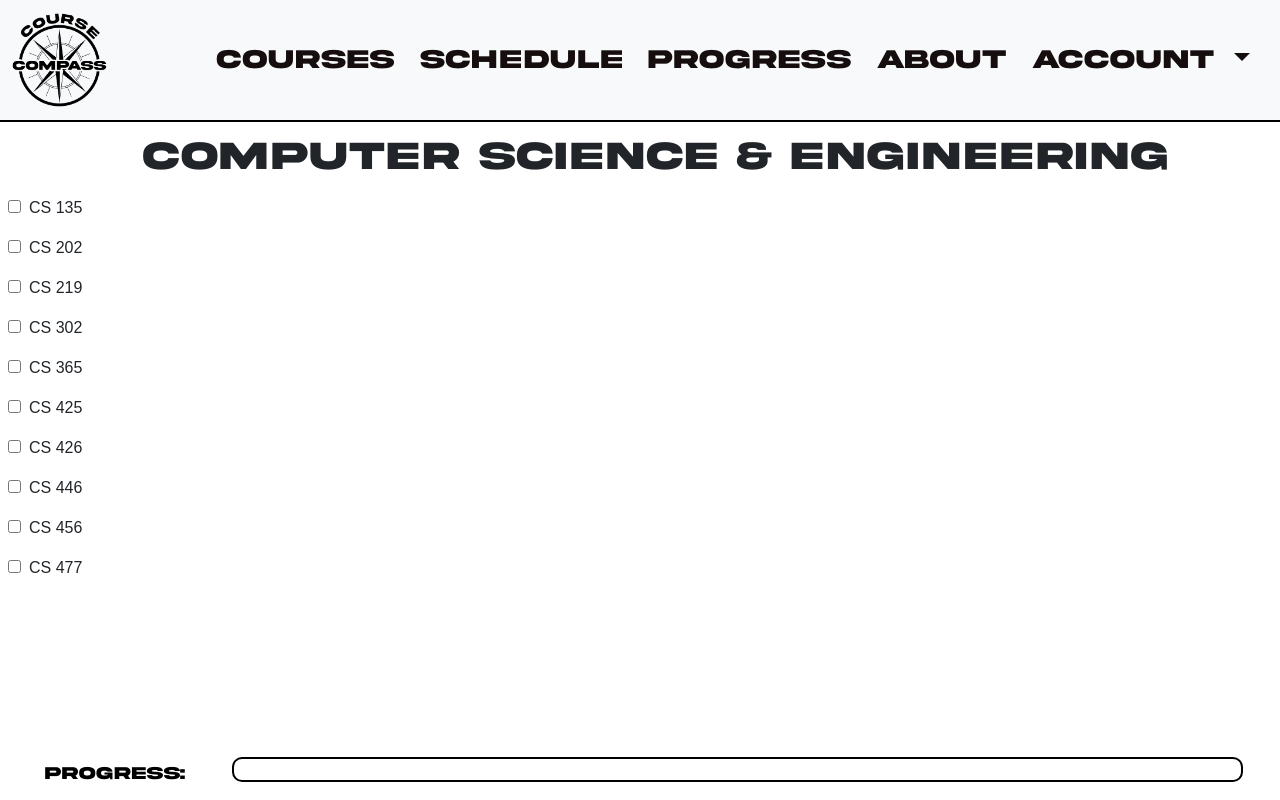
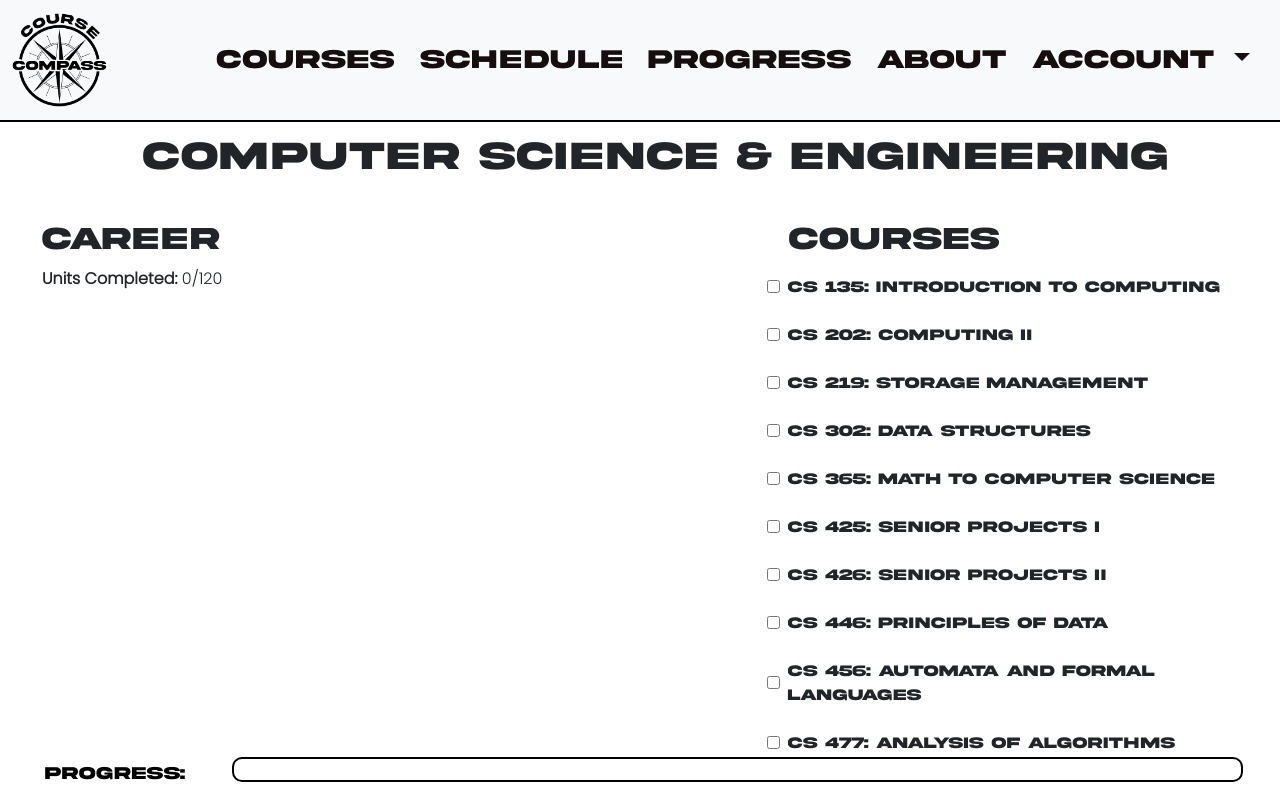
Before and after one commit to videttolucas/Course_Compass_T38, a Vue app in the folder frontend/: page /progress in a window 1280 px wide. Built offline with nearby package versions, Linux system fonts and the light colour scheme.

Commit message:
Finished Basic Progress Page Layout and some funcitonalities

```diff
--- a/frontend/src/components/Progress.vue
+++ b/frontend/src/components/Progress.vue
@@ -1,13 +1,30 @@
+<!-- Created by: John Montesa -->
+<!-- This is the Progress page for Course Compass -->
+<!-- This page will show the progress of the specific user's college career in a progress bar style -->
+<!-- The progress bar will be based on the courses that the user has completed -->
+<!-- The user can check off the courses that they have completed and the progress bar and units completed will update accordingly -->
+
 <template>
     <div class="progress-page">
         <div v-for="(major, index) in filteredMajors" :key="index">
-            <div>
-            <h1>{{ major.name }}</h1>
-            <div class="course-container" v-for="(course, courseIndex) in major.courses" :key="courseIndex">
-                <input type="checkbox" v-model="course.completed" />
-                <label>{{ course.name }}</label>
+        <h1>{{ major.name }}</h1>
+        <div class="container-fluid mt-3">
+            <div class="row">
+            <div class="col-md d-flex flex-column">
+                <br>
+                <h2>Career</h2>
+                <p><strong>Units Completed:</strong> {{ unitsCompleted }}/{{ major.units }}</p>
+            </div>
+            <div class="col-md-5 d-flex flex-column">
+                <br>
+                <h2>Courses</h2>
+                <div class="course-container" v-for="(course, courseIndex) in major.courses" :key="courseIndex">
+                    <input type="checkbox" v-model="course.completed" />
+                    <label>{{ course.name }}</label>
+                </div>
             </div>
             </div>
+        </div>
         </div>
     </div>
 
@@ -35,6 +52,7 @@
     export default {
         data() {
             return {
+                unitsCompleted: 0,
                 user: {
                     firstname: 'John',
                     lastname: 'Montesa',
@@ -44,22 +62,24 @@
                 majors: [
                 {
                     name: 'Computer Science & Engineering',
+                    units: 120.0,
                     courses: [
-                        { name: 'CS 135', completed: false },
-                        { name: 'CS 202', completed: false },
-                        { name: 'CS 219', completed: false },
-                        { name: 'CS 302', completed: false },
-                        { name: 'CS 365', completed: false },
-                        { name: 'CS 425', completed: false },
-                        { name: 'CS 426', completed: false },
-                        { name: 'CS 446', completed: false },
-                        { name: 'CS 456', completed: false },
-                        { name: 'CS 477', completed: false },
+                        { name: 'CS 135: Introduction to Computing', completed: false },
+                        { name: 'CS 202: Computing II', completed: false },
+                        { name: 'CS 219: Storage Management', completed: false },
+                        { name: 'CS 302: Data Structures', completed: false },
+                        { name: 'CS 365: Math to Computer Science', completed: false },
+                        { name: 'CS 425: Senior Projects I', completed: false },
+                        { name: 'CS 426: Senior Projects II', completed: false },
+                        { name: 'CS 446: Principles of Data', completed: false },
+                        { name: 'CS 456: Automata and Formal Languages', completed: false },
+                        { name: 'CS 477: Analysis of Algorithms', completed: false },
                     ],
                 },
                 {
                     name: 'Electrical Engineering',
-                        courses: [
+                    units: 120.0,
+                    courses: [
                         { name: 'EE 101', completed: false },
                         { name: 'EE 202', completed: false },
                         { name: 'EE 303', completed: false },
@@ -81,9 +101,17 @@
             },
             progressPercentage() {
                 const selectedMajorCourses = this.majors.find((major) => major.name === this.user.major).courses;
-                const completedCourses = selectedMajorCourses.filter((course) => course.completed).length;
-                const totalCourses = selectedMajorCourses.length;
-                return (completedCourses / totalCourses) * 100;
+                let completedUnits = 0;
+
+                selectedMajorCourses.forEach((course) => {
+                    if (course.completed) {
+                        completedUnits += 3; // Assuming each course is 3 units
+                    }
+                });
+
+                const totalUnits = this.majors.find((major) => major.name === this.user.major).units;
+                this.unitsCompleted = completedUnits;
+                return (completedUnits / totalUnits) * 100;
             },
         },
     };
@@ -99,6 +127,11 @@
     h1{
         font-family: 'akira', akira;
         text-align: center;
+        margin-left: 30px;
+    }
+
+    p{
+        font-family: Poppins;
         margin-left: 30px;
     }
 
@@ -150,9 +183,12 @@
     }
 
     .course-container {
-        font-family: Popins, sans-serif;
+        font-family: akira;
         align-items: center;
+        display: flex;
+        margin-bottom: 8px;
         padding: 8px;
+        max-width: 100%;
     }
 
 </style>
```
